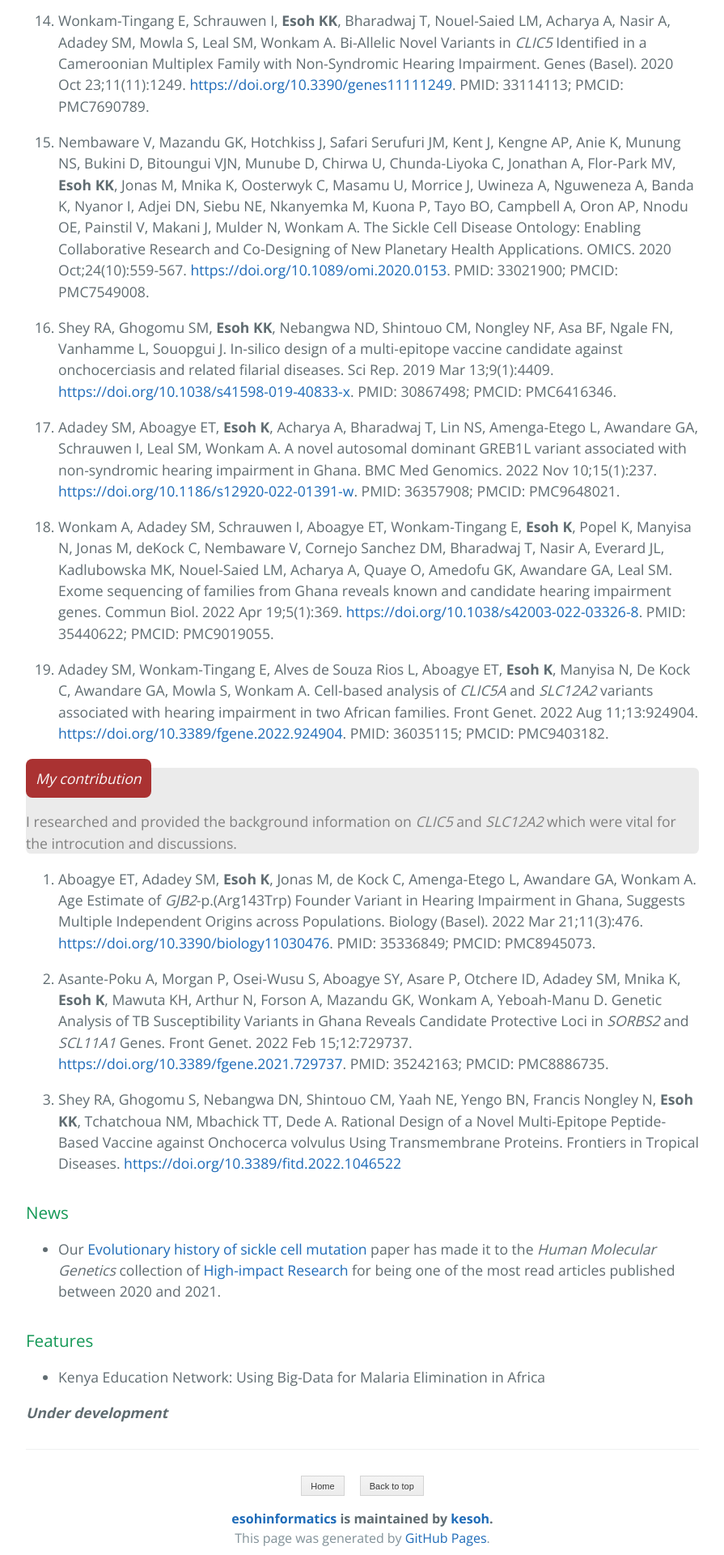
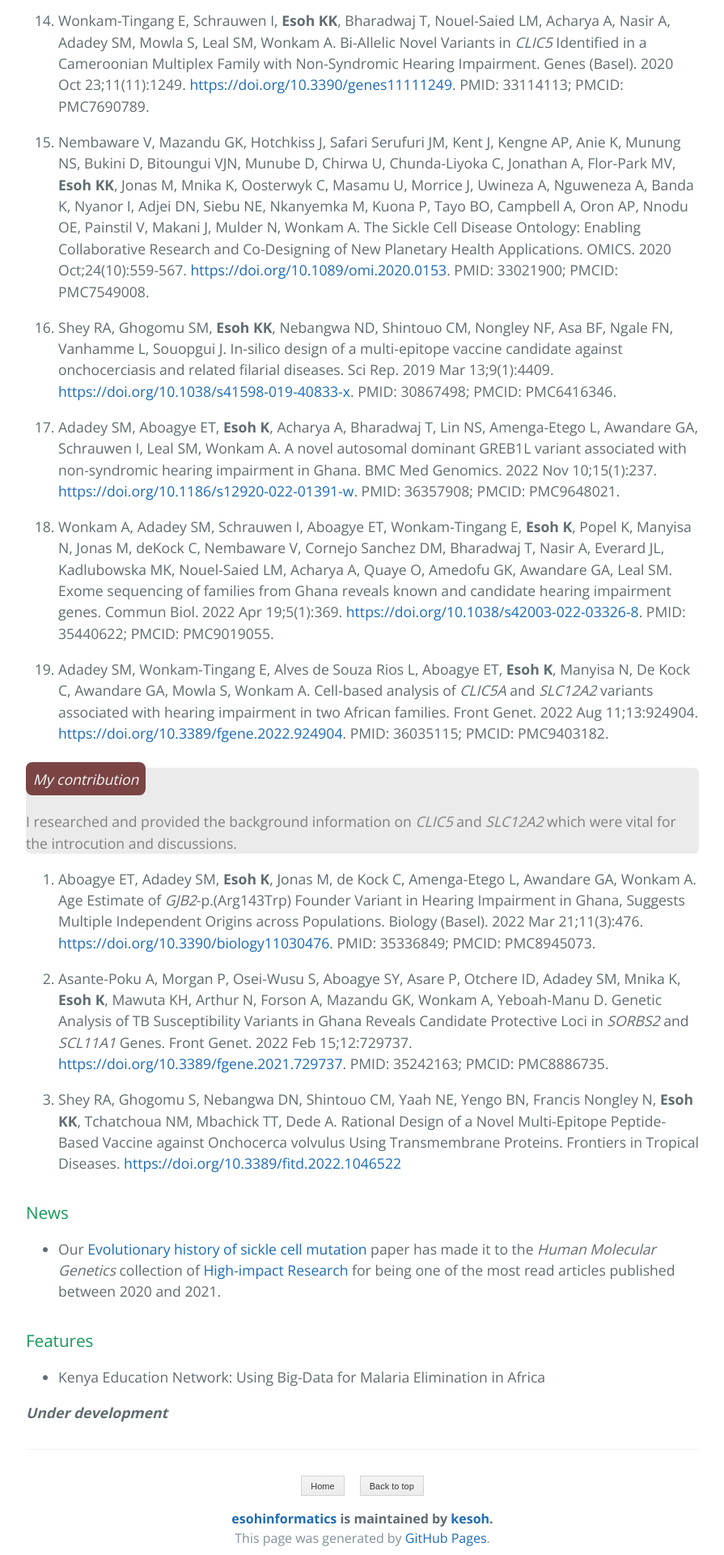
Before and after one commit to esohkevin/esohkevin.github.io, a Jekyll site: the page built from docs/research.md, in a window 1280 px wide. Shown: the part 2083-4003 px from the top of the page at 81% size, without its empty margins (192-1087 px from the left). Built offline with Jekyll 4.4.1, drawn with Linux system fonts in a browser that asks for light colours; the repository's description, which GitHub fills in, is left out.

Commit message:
update publication links

```diff
--- a/docs/research.md
+++ b/docs/research.md
@@ -126,8 +126,8 @@ Manyisa N, De Kock C, Awandare GA, Mowla S, Wonkam A. Cell-based analysis of
 two African families. Front Genet. 2022 Aug 11;13:924904. [https://doi.org/10.3389/fgene.2022.924904](https://doi.org/10.3389/fgene.2022.924904).
 PMID: 36035115; PMCID: PMC9403182.
 
-<p style="background-color: rgba(215, 215, 215, 0.5); color: gray; padding: -50rem 1.5rem 1.5rem; text-align: left; border-radius: 0.4rem; margin-top: 30px;">
-  <span style="background-color: rgba(170, 50, 50, 1.0); color: rgba(250, 250, 250, 1.0); border-radius: 0.5rem; padding: 0.75rem;">
+<p style="background-color: rgba(215, 215, 215, 0.5); color: gray; padding: -20rem 1.5rem 1.5rem; text-align: left; border-radius: 0.4rem; margin-top: 30px;">
+  <span style="background-color: rgba(110, 50, 50, 0.9); color: rgba(250, 250, 250, 1.0); border-radius: 0.5rem; padding: 0.55rem;">
     <em>My contribution</em>
   </span>
   <br>
```
